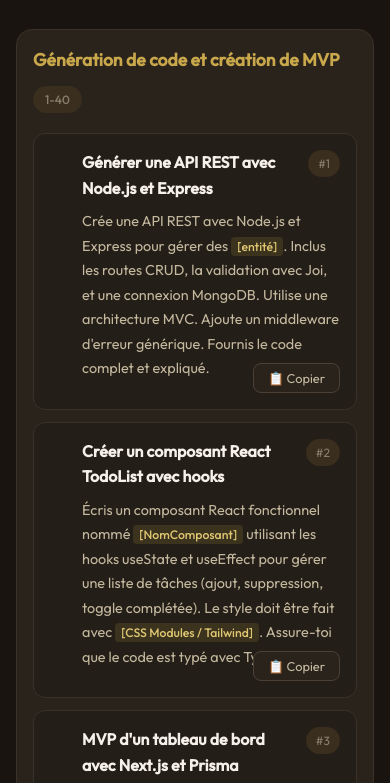
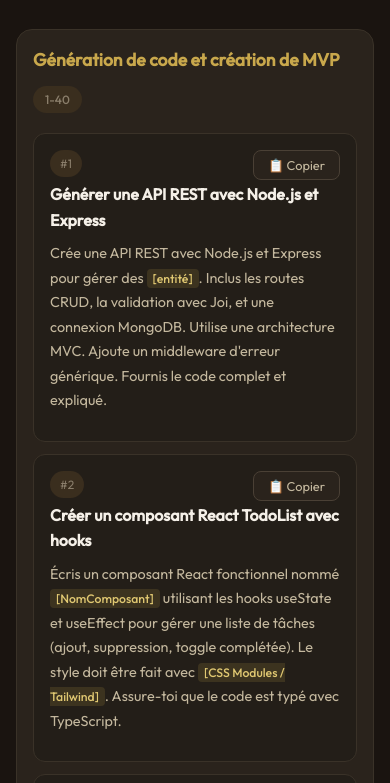
Before and after one commit to ucfzem/500-prompts, a plain HTML site: page index.html in a window 390 px wide. Shown: the part 765-1548 px from the top of the page. Drawn offline with Linux system fonts and the light colour scheme; a web font is replaced by a local one.

Commit message:
fix: move copy button to top using inset-inline-end for proper RTL layout

```diff
--- a/index.html
+++ b/index.html
@@ -107,15 +107,12 @@
         [dir="rtl"] .prompt-title { font-family: var(--font-arabic); }
         [dir="rtl"] .header-logo svg { margin-right: 0; margin-left: 12px; }
         [dir="rtl"] .lang-btn { margin-left: 0; margin-right: 6px; }
-        [dir="rtl"] .copy-btn { left: 16px; right: auto; }
-        [dir="rtl"] .prompt-number { right: auto; left: 16px; }
         [dir="rtl"] .pilier-nav { direction: rtl; }
         [dir="rtl"] .hero-badge { direction: rtl; }
         [dir="rtl"] .hero-stats { direction: rtl; }
         [dir="rtl"] .stat-item { direction: rtl; }
         [dir="rtl"] .categorie-title { direction: rtl; }
-        [dir="rtl"] .prompt-card { padding: 20px 56px 20px 20px; }
-        [dir="rtl"] .prompt-title { padding-right: 0; padding-left: 60px; }
+
         [dir="rtl"] .search-input { padding: 14px 48px 14px 24px; }
         [dir="rtl"] .search-icon { left: auto; right: 18px; }
 
@@ -442,7 +439,7 @@
             background: var(--bg-secondary);
             border: 1px solid var(--border);
             border-radius: 12px;
-            padding: 20px 20px 20px 56px;
+            padding: 56px 20px 20px;
             margin-bottom: 12px;
             transition: all 0.3s;
         }
@@ -454,7 +451,7 @@
         .prompt-number {
             position: absolute;
             top: 16px;
-            right: 16px;
+            inset-inline-start: 16px;
             font-family: var(--font-heading);
             font-size: 0.75rem;
             color: var(--text-muted);
@@ -468,7 +465,6 @@
             font-weight: 600;
             color: var(--text);
             margin-bottom: 8px;
-            padding-right: 60px;
         }
         .prompt-text {
             color: var(--text-secondary);
@@ -486,8 +482,8 @@
         }
         .copy-btn {
             position: absolute;
-            bottom: 16px;
-            right: 16px;
+            top: 16px;
+            inset-inline-end: 16px;
             background: var(--bg-card);
             border: 1px solid var(--border-light);
             color: var(--text-secondary);
@@ -600,7 +596,7 @@
             .pilier-nav-link { padding: 6px 12px; font-size: 0.8rem; }
             main { padding: 24px 16px; }
             .categorie { padding: 16px; }
-            .prompt-card { padding: 16px 16px 16px 48px; }
+            .prompt-card { padding: 48px 16px 16px; }
         }
 
         /* ===== ANIMATIONS ===== */
```
